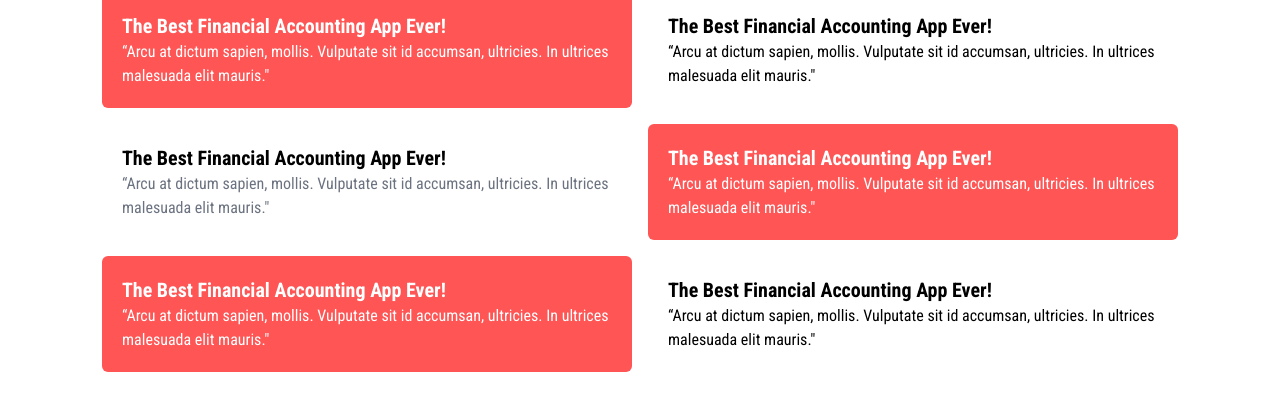
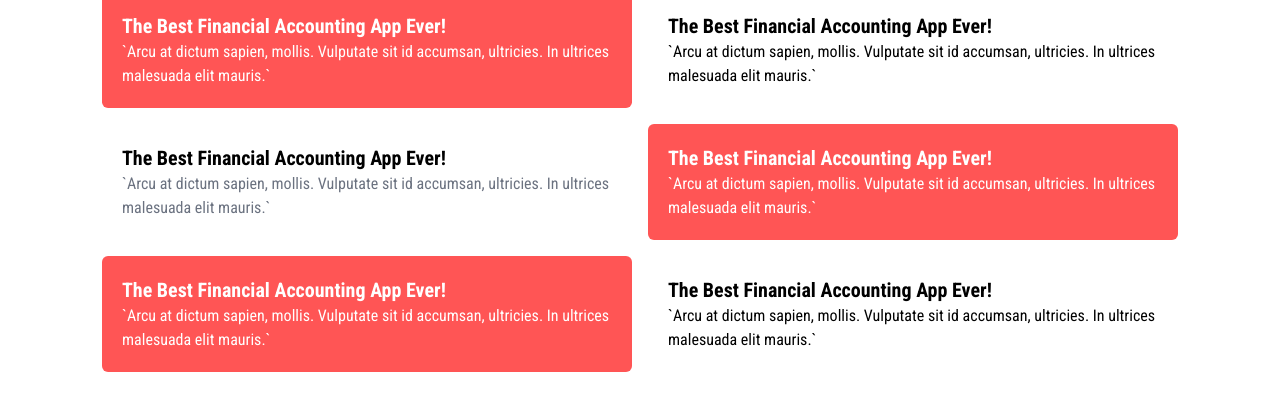
Before and after one commit to MadhuVarshaP/UiFry, a Next.js app: page / in a window 1280 px wide. Shown: the part 3962-4364 px from the top of the page. Built offline with nearby package versions, Linux system fonts and the light colour scheme.

Commit message:
deploy issues solved

```diff
--- a/src/app/page.js
+++ b/src/app/page.js
@@ -186,12 +186,12 @@ export default function Home() {
                     </p>
                   </div>
                   <p className="text-gray-500 py-2">
-                    "Arcu at dictum sapien, mollis. Vulputate sit id accumsan,
+                    `Arcu at dictum sapien, mollis. Vulputate sit id accumsan,
                     ultricies. In ultrices malesuada elit mauris etiam odio.
                     Duis tristique lacus, et blandit viverra nisl velit. Sed
                     mattis rhoncus, diam suspendisse sit nunc, gravida eu.
                     Lectus eget eget ac dolor neque lorem sapien, suspendisse
-                    aliquam."
+                    aliquam.`
                   </p>
                   <Image
                     src={img6}
@@ -222,8 +222,8 @@ export default function Home() {
                   The Best Financial Accounting App Ever!
                 </p>
                 <p>
-                  “Arcu at dictum sapien, mollis. Vulputate sit id accumsan,
-                  ultricies. In ultrices malesuada elit mauris."
+                  `Arcu at dictum sapien, mollis. Vulputate sit id accumsan,
+                  ultricies. In ultrices malesuada elit mauris.`
                 </p>
               </div>
               <div className="w-[530px] p-5 rounded-md">
@@ -231,8 +231,8 @@ export default function Home() {
                   The Best Financial Accounting App Ever!
                 </p>
                 <p className="text-gray-500">
-                  “Arcu at dictum sapien, mollis. Vulputate sit id accumsan,
-                  ultricies. In ultrices malesuada elit mauris."
+                  `Arcu at dictum sapien, mollis. Vulputate sit id accumsan,
+                  ultricies. In ultrices malesuada elit mauris.`
                 </p>
               </div>
               <div className="bg-[#FF5555] text-white w-[530px] p-5 rounded-md">
@@ -240,8 +240,8 @@ export default function Home() {
                   The Best Financial Accounting App Ever!
                 </p>
                 <p>
-                  “Arcu at dictum sapien, mollis. Vulputate sit id accumsan,
-                  ultricies. In ultrices malesuada elit mauris."
+                  `Arcu at dictum sapien, mollis. Vulputate sit id accumsan,
+                  ultricies. In ultrices malesuada elit mauris.`
                 </p>
               </div>
               <div className="w-[530px] p-5 rounded-md">
@@ -249,8 +249,8 @@ export default function Home() {
                   The Best Financial Accounting App Ever!
                 </p>
                 <p>
-                  “Arcu at dictum sapien, mollis. Vulputate sit id accumsan,
-                  ultricies. In ultrices malesuada elit mauris."
+                  `Arcu at dictum sapien, mollis. Vulputate sit id accumsan,
+                  ultricies. In ultrices malesuada elit mauris.`
                 </p>
               </div>
               <div className="bg-[#FF5555] text-white w-[530px] p-5 rounded-md">
@@ -258,8 +258,8 @@ export default function Home() {
                   The Best Financial Accounting App Ever!
                 </p>
                 <p>
-                  “Arcu at dictum sapien, mollis. Vulputate sit id accumsan,
-                  ultricies. In ultrices malesuada elit mauris."
+                  `Arcu at dictum sapien, mollis. Vulputate sit id accumsan,
+                  ultricies. In ultrices malesuada elit mauris.`
                 </p>
               </div>
               <div className="w-[530px] p-5 rounded-md">
@@ -267,8 +267,8 @@ export default function Home() {
                   The Best Financial Accounting App Ever!
                 </p>
                 <p>
-                  “Arcu at dictum sapien, mollis. Vulputate sit id accumsan,
-                  ultricies. In ultrices malesuada elit mauris."
+                  `Arcu at dictum sapien, mollis. Vulputate sit id accumsan,
+                  ultricies. In ultrices malesuada elit mauris.`
                 </p>
               </div>
             </div>
```
